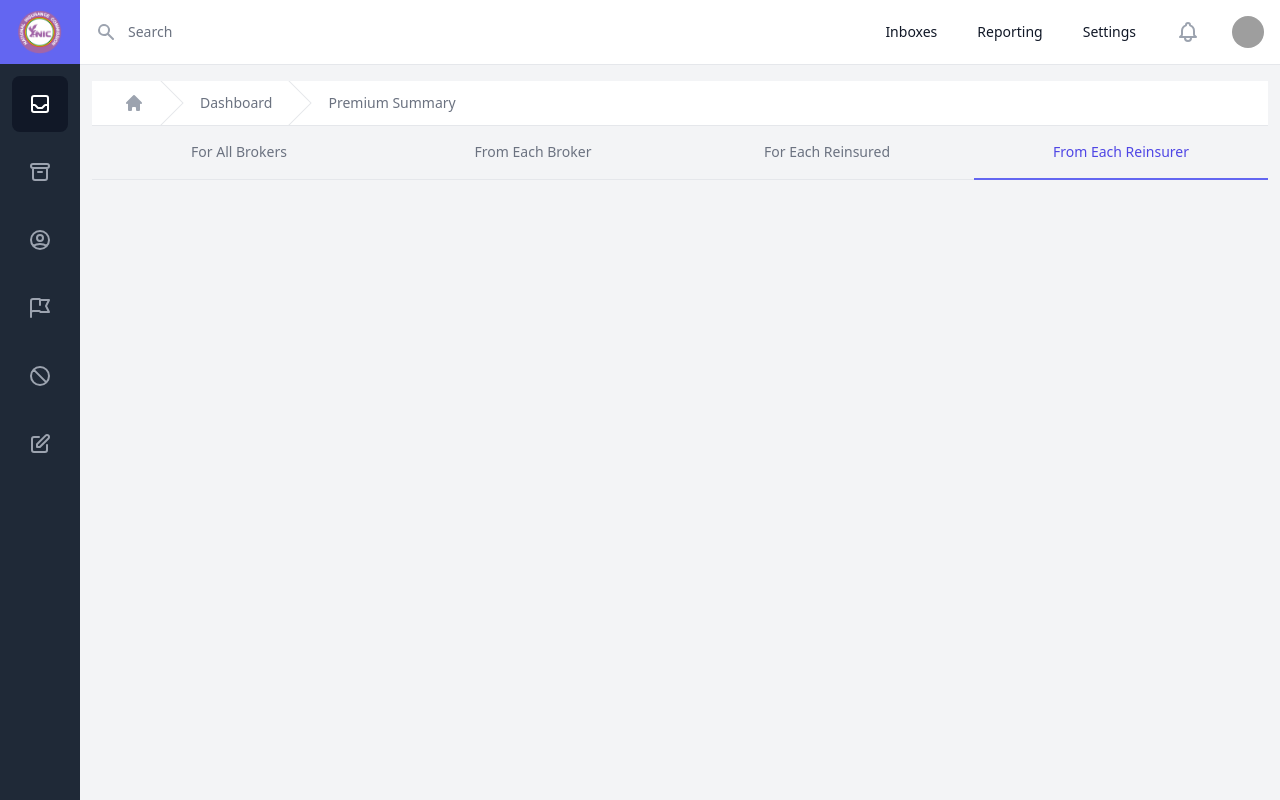
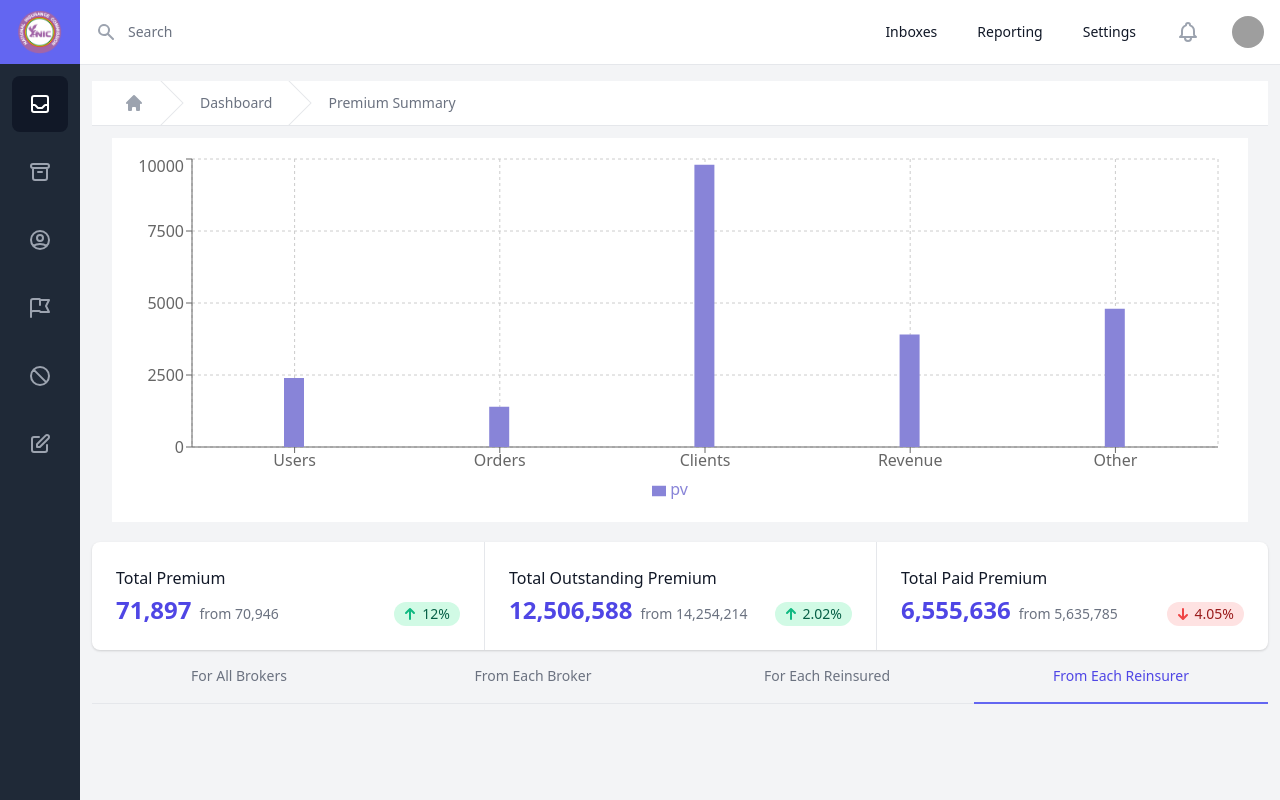
Before and after one commit to Khoby-790/template-nic, a React (Create React App) app: page /premium in a window 1280 px wide. Built offline with nearby package versions, Linux system fonts and the light colour scheme; grey boxes are pictures that could not be loaded.

Commit message:
--- Auto-Git Commit ---

```diff
--- a/src/pages/PremiumExpansion/PremiumExpansion.tsx
+++ b/src/pages/PremiumExpansion/PremiumExpansion.tsx
@@ -1,6 +1,7 @@
 /* eslint-disable jsx-a11y/anchor-is-valid */
 import React, { Fragment, useState } from 'react'
 import { PageBreadCrum } from '../../components';
+import SubGraphsBarchart from '../Dashboard/components/SubGraphsBarchart';
 
 interface Props {
 
@@ -19,10 +20,88 @@ const PremiumExpansion = (props: Props) => {
             <div className="px-3 py-4">
                 <div>
                     <PageBreadCrum page="Premium Summary" />
+                </div>
 
-                   </div>
+                <div className="">
+                    <SubGraphsBarchart data={[]} />
+                </div>
 
+                <div>
+                    <dl className="mt-5 grid grid-cols-1 rounded-lg bg-white overflow-hidden shadow divide-y divide-gray-200 md:grid-cols-3 md:divide-y-0 md:divide-x">
+                        <div className="px-4 py-5 sm:p-6">
+                            <dt className="text-base font-normal text-gray-900">
+                                Total Premium
+      </dt>
+                            <dd className="mt-1 flex justify-between items-baseline md:block lg:flex">
+                                <div className="flex items-baseline text-2xl font-semibold text-indigo-600">
+                                    71,897
+          <span className="ml-2 text-sm font-medium text-gray-500">
+                                        from 70,946
+          </span>
+                                </div>
 
+                                <div className="inline-flex items-baseline px-2.5 py-0.5 rounded-full text-sm font-medium bg-green-100 text-green-800 md:mt-2 lg:mt-0">
+                                    <svg className="-ml-1 mr-0.5 flex-shrink-0 self-center h-5 w-5 text-green-500" fill="currentColor" viewBox="0 0 20 20" aria-hidden="true">
+                                        <path fill-rule="evenodd" d="M5.293 9.707a1 1 0 010-1.414l4-4a1 1 0 011.414 0l4 4a1 1 0 01-1.414 1.414L11 7.414V15a1 1 0 11-2 0V7.414L6.707 9.707a1 1 0 01-1.414 0z" clip-rule="evenodd" />
+                                    </svg>
+                                    <span className="sr-only">
+                                        Increased by
+          </span>
+          12%
+        </div>
+                            </dd>
+                        </div>
+
+                        <div className="px-4 py-5 sm:p-6">
+                            <dt className="text-base font-normal text-gray-900">
+                                Total Outstanding Premium
+      </dt>
+                            <dd className="mt-1 flex justify-between items-baseline md:block lg:flex">
+                                <div className="flex items-baseline text-2xl font-semibold text-indigo-600">
+                                    12,506,588
+          <span className="ml-2 text-sm font-medium text-gray-500">
+                                        from 14,254,214
+          </span>
+                                </div>
+
+                                <div className="inline-flex items-baseline px-2.5 py-0.5 rounded-full text-sm font-medium bg-green-100 text-green-800 md:mt-2 lg:mt-0">
+                                    <svg className="-ml-1 mr-0.5 flex-shrink-0 self-center h-5 w-5 text-green-500" fill="currentColor" viewBox="0 0 20 20" aria-hidden="true">
+                                        <path fill-rule="evenodd" d="M5.293 9.707a1 1 0 010-1.414l4-4a1 1 0 011.414 0l4 4a1 1 0 01-1.414 1.414L11 7.414V15a1 1 0 11-2 0V7.414L6.707 9.707a1 1 0 01-1.414 0z" clip-rule="evenodd" />
+                                    </svg>
+                                    <span className="sr-only">
+                                        Increased by
+          </span>
+          2.02%
+        </div>
+                            </dd>
+                        </div>
+
+                        <div className="px-4 py-5 sm:p-6">
+                            <dt className="text-base font-normal text-gray-900">
+                                Total Paid Premium
+      </dt>
+                            <dd className="mt-1 flex justify-between items-baseline md:block lg:flex">
+                                <div className="flex items-baseline text-2xl font-semibold text-indigo-600">
+                                    6,555,636
+          <span className="ml-2 text-sm font-medium text-gray-500">
+                                        from 5,635,785
+          </span>
+                                </div>
+
+                                <div className="inline-flex items-baseline px-2.5 py-0.5 rounded-full text-sm font-medium bg-red-100 text-red-800 md:mt-2 lg:mt-0">
+                                    <svg className="-ml-1 mr-0.5 flex-shrink-0 self-center h-5 w-5 text-red-500" fill="currentColor" viewBox="0 0 20 20" aria-hidden="true">
+                                        <path fill-rule="evenodd" d="M14.707 10.293a1 1 0 010 1.414l-4 4a1 1 0 01-1.414 0l-4-4a1 1 0 111.414-1.414L9 12.586V5a1 1 0 012 0v7.586l2.293-2.293a1 1 0 011.414 0z" clip-rule="evenodd" />
+                                    </svg>
+                                    <span className="sr-only">
+                                        Decreased by
+          </span>
+          4.05%
+        </div>
+                            </dd>
+                        </div>
+                    </dl>
+
+                </div>
 
                 <div>
                     <div className="sm:hidden">
```
